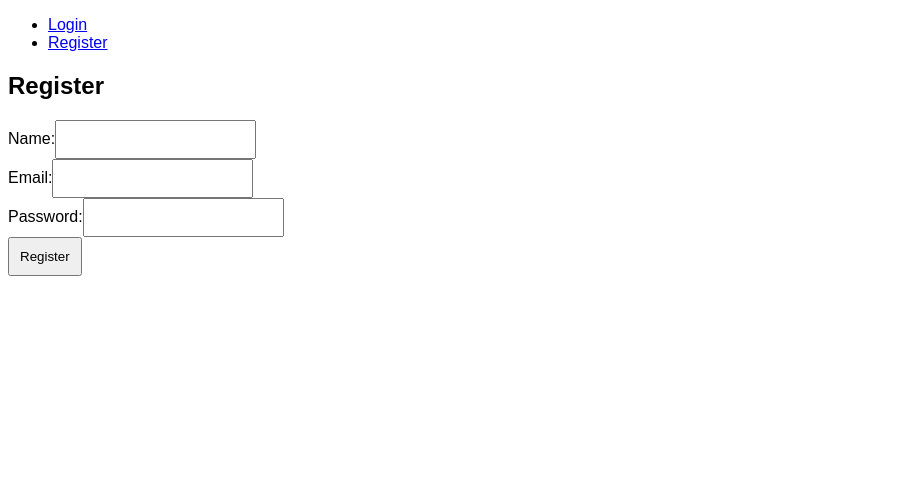
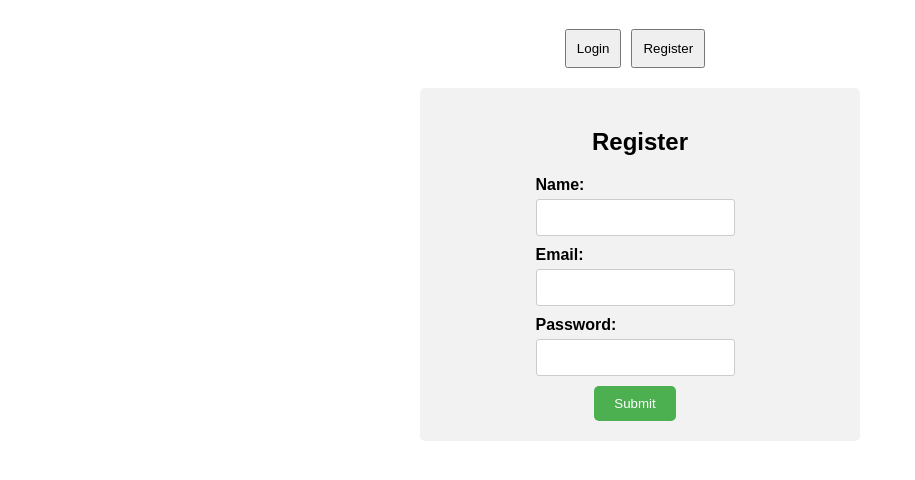
Before and after one commit to himacharan128/dns-manager, a React (Create React App) app in the folder client/: page /register in a window 1280 px wide. Shown: the top 480 px of the page, without its empty margins (0-915 px from the left). Built offline with nearby package versions, Linux system fonts and the light colour scheme.

Commit message:
Add : Edit Dns record

```diff
--- a/client/src/components/Login.js
+++ b/client/src/components/Login.js
@@ -19,17 +19,17 @@ const Login = () => {
   };
 
   return (
-    <form onSubmit={onSubmit}>
+    <form onSubmit={onSubmit} style={{ display: 'flex', flexDirection: 'column', alignItems: 'center', padding: '20px', margin: 'auto', maxWidth: '400px', backgroundColor: '#f2f2f2', borderRadius: '5px' }}>
       <h2>Login</h2>
-      <div>
-        <label>Email:</label>
-        <input type="email" value={email} onChange={(e) => setEmail(e.target.value)} required />
+      <div style={{ display: 'flex', flexDirection: 'column', marginBottom: '10px' }}>
+        <label htmlFor="email" style={{ marginBottom: '5px', fontWeight: 'bold' }}>Email:</label>
+        <input type="email" id="email" value={email} onChange={(e) => setEmail(e.target.value)} required style={{ padding: '10px', border: '1px solid #ccc', borderRadius: '3px' }} />
       </div>
-      <div>
-        <label>Password:</label>
-        <input type="password" value={password} onChange={(e) => setPassword(e.target.value)} required />
+      <div style={{ display: 'flex', flexDirection: 'column', marginBottom: '10px' }}>
+        <label htmlFor="password" style={{ marginBottom: '5px', fontWeight: 'bold' }}>Password:</label>
+        <input type="password" id="password" value={password} onChange={(e) => setPassword(e.target.value)} required style={{ padding: '10px', border: '1px solid #ccc', borderRadius: '3px' }} />
       </div>
-      <button type="submit">Login</button>
+      <button type="submit" style={{ padding: '10px 20px', backgroundColor: '#4CAF50', color: '#fff', border: 'none', borderRadius: '5px', cursor: 'pointer' }}>Submit</button>
     </form>
   );
 };
--- a/client/src/components/NavBar.js
+++ b/client/src/components/NavBar.js
@@ -10,21 +10,28 @@ const NavBar = () => {
     handleLogout();
     navigate('/homepage');
   };
-
+  const login=()=>{
+    navigate('/login');
+  }
+  const register=()=>{
+    navigate('/register');
+  }
   return (
     <nav>
-      <ul>
         {isAuthenticated ? (
-          <>
-            <li><button onClick={onLogout}>Logout</button></li>
-          </>
+          <button onClick={onLogout} style={{ float: 'right' }}>
+          Logout
+        </button>
         ) : (
           <>
-            <li><Link to="/login">Login</Link></li>
-            <li><Link to="/register">Register</Link></li>
+            <nav>
+              <div style={{ display: 'flex', justifyContent: 'center', alignItems: 'center', height: '10vh' }}>
+                <button onClick={login}>Login</button>
+                <button onClick={register}>Register</button>
+              </div>
+            </nav>
           </>
         )}
-      </ul>
     </nav>
   );
 };
--- a/client/src/components/Register.js
+++ b/client/src/components/Register.js
@@ -20,21 +20,21 @@ const Register = () => {
   };
 
   return (
-    <form onSubmit={onSubmit}>
+    <form onSubmit={onSubmit} style={{ display: 'flex', flexDirection: 'column', alignItems: 'center', padding: '20px', margin: 'auto', maxWidth: '400px', backgroundColor: '#f2f2f2', borderRadius: '5px' }}>
       <h2>Register</h2>
-      <div>
-        <label>Name:</label>
-        <input type="text" value={name} onChange={(e) => setName(e.target.value)} required />
+      <div style={{ display: 'flex', flexDirection: 'column', marginBottom: '10px' }}>
+        <label htmlFor="name" style={{ marginBottom: '5px', fontWeight: 'bold' }}>Name:</label>
+        <input type="text" id="name" value={name} onChange={(e) => setName(e.target.value)} required style={{ padding: '10px', border: '1px solid #ccc', borderRadius: '3px' }} />
       </div>
-      <div>
-        <label>Email:</label>
-        <input type="email" value={email} onChange={(e) => setEmail(e.target.value)} required />
+      <div style={{ display: 'flex', flexDirection: 'column', marginBottom: '10px' }}>
+        <label htmlFor="email" style={{ marginBottom: '5px', fontWeight: 'bold' }}>Email:</label>
+        <input type="email" id="email" value={email} onChange={(e) => setEmail(e.target.value)} required style={{ padding: '10px', border: '1px solid #ccc', borderRadius: '3px' }} />
       </div>
-      <div>
-        <label>Password:</label>
-        <input type="password" value={password} onChange={(e) => setPassword(e.target.value)} required />
+      <div style={{ display: 'flex', flexDirection: 'column', marginBottom: '10px' }}>
+        <label htmlFor="password" style={{ marginBottom: '5px', fontWeight: 'bold' }}>Password:</label>
+        <input type="password" id="password" value={password} onChange={(e) => setPassword(e.target.value)} required style={{ padding: '10px', border: '1px solid #ccc', borderRadius: '3px' }} />
       </div>
-      <button type="submit">Register</button>
+      <button type="submit" style={{ padding: '10px 20px', backgroundColor: '#4CAF50', color: '#fff', border: 'none', borderRadius: '5px', cursor: 'pointer' }}>Submit</button>
     </form>
   );
 };
```
Also changed, not shown: client/src/components/Dashboard.js (line endings or trailing spaces).
